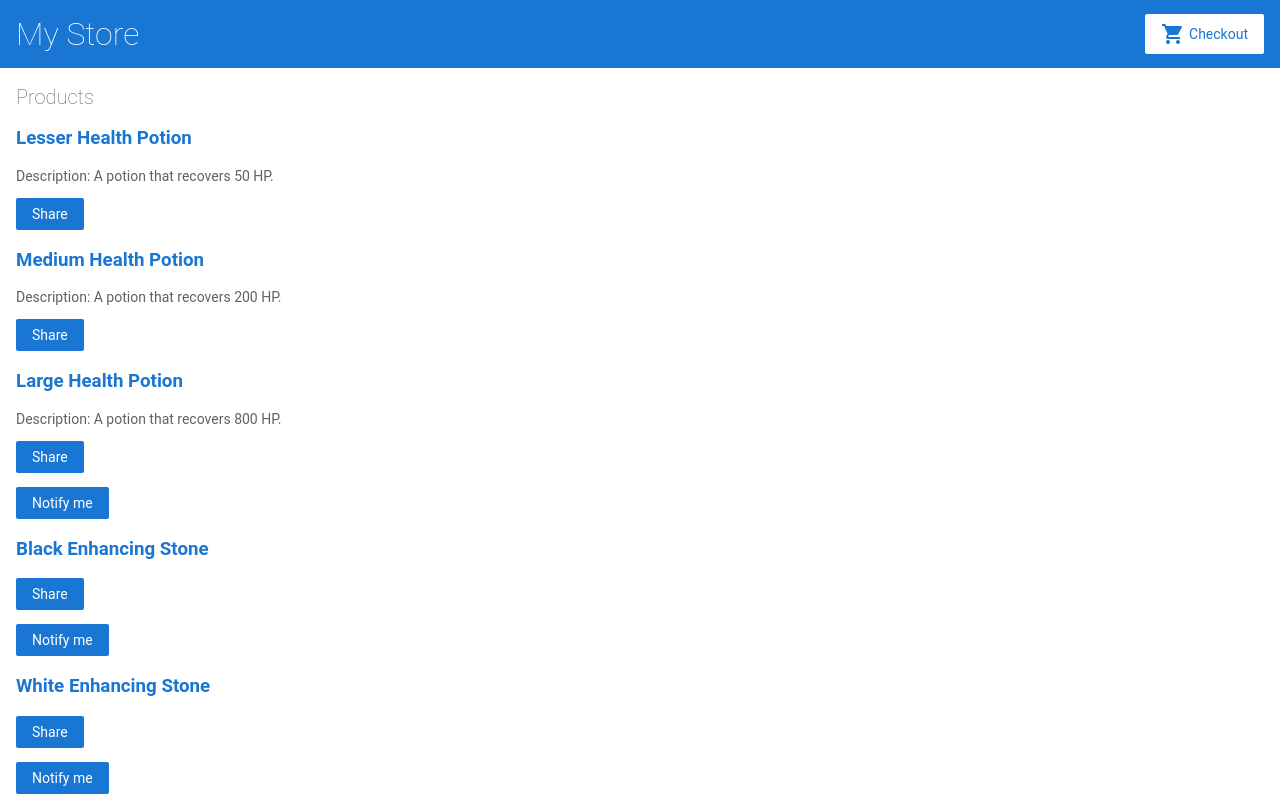
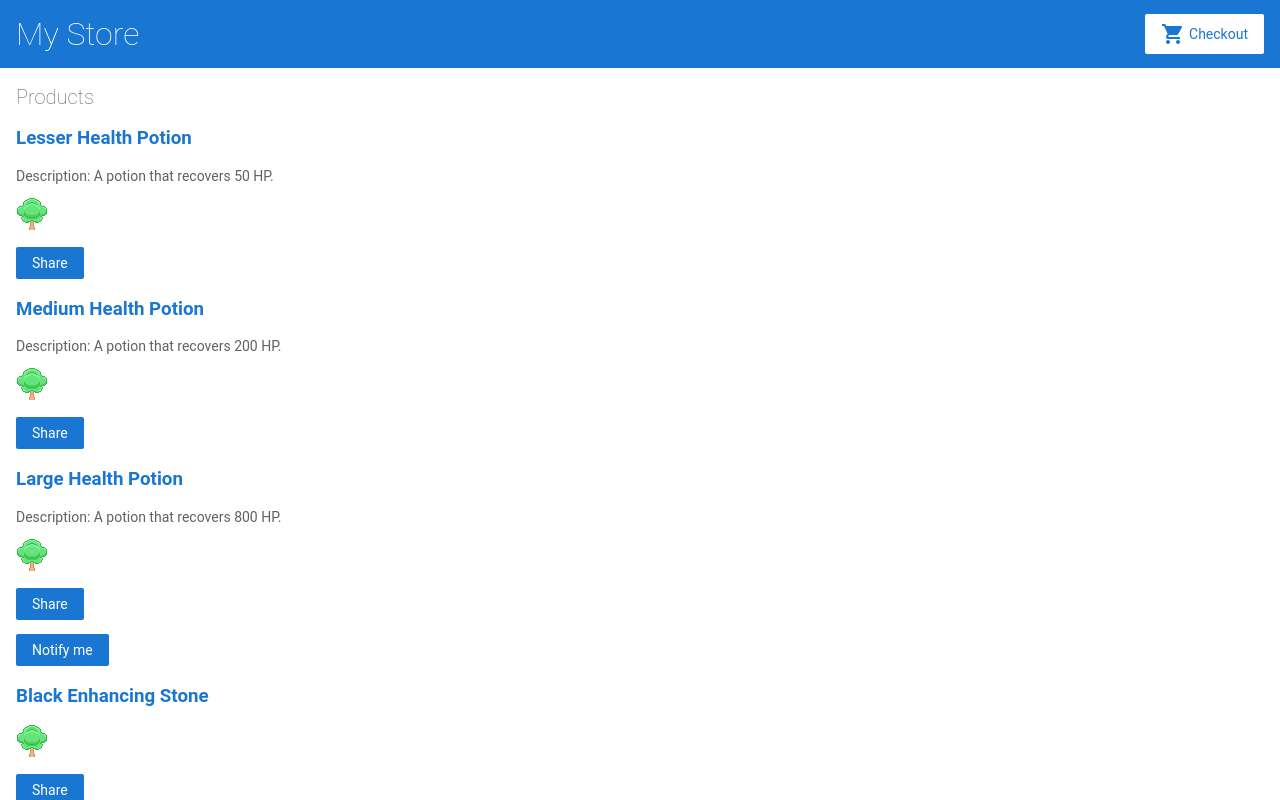
Before and after one commit to Joaomla/angular-exercise, an Angular app: page / in a window 1280 px wide. Shown: the top 800 px of the page. Built offline with nearby package versions, Linux system fonts and the light colour scheme.

Commit message:
1 file modified

```diff
--- a/src/app/product-list/product-list.component.html
+++ b/src/app/product-list/product-list.component.html
@@ -11,6 +11,8 @@
 
   <p *ngIf="product.description">Description: {{ product.description }}</p>
 
+  <p> <img src='../assets/bush.png' alt='image'> </p>
+
   <button type="button" (click)="share()">Share</button>
 
   <app-products-alerts [product]="product" (notify)="onNotify()"> </app-products-alerts>
```
